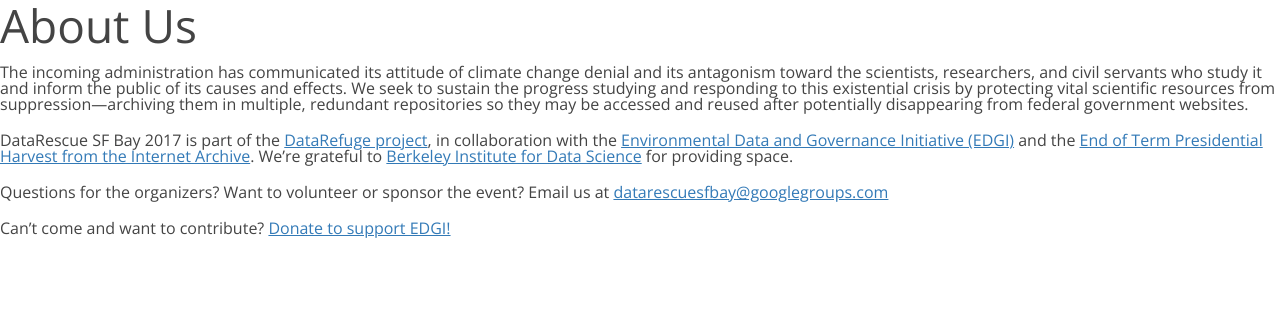
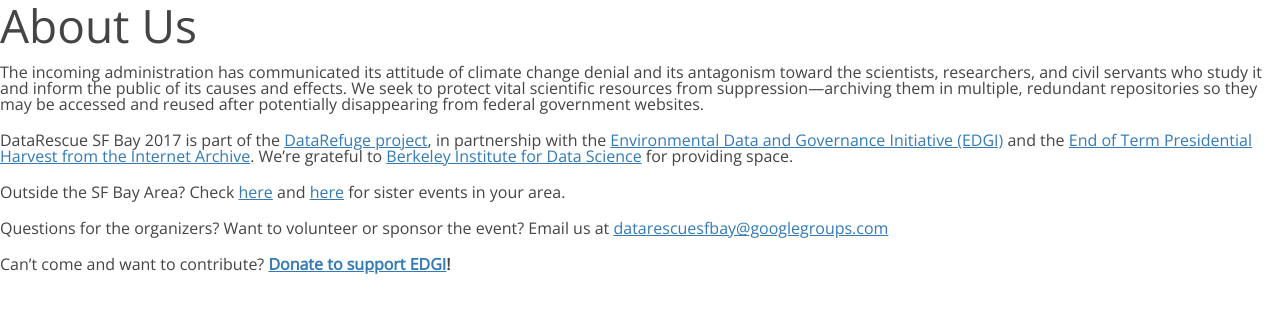
Before and after one commit to suchthis/DataRescueSFBay.github.io, a Jekyll site: the page built from 2016/_posts/2014-01-10-about.md, in a window 1280 px wide. Shown: the top 313 px of the page. Built offline with Jekyll 4.4.1, drawn with Linux system fonts in a browser that asks for light colours; nearby versions of some CDN libraries; our own code applies the rules of GitHub Pages for plain Markdown files.

Commit message:
Update 2014-01-10-about.md

```diff
--- a/2016/_posts/2014-01-10-about.md
+++ b/2016/_posts/2014-01-10-about.md
@@ -7,10 +7,12 @@
 
 # About Us
 
-The incoming administration has communicated its attitude of climate change denial and its antagonism toward the scientists, researchers, and civil servants who study it and inform the public of its causes and effects. We seek to sustain the progress studying and responding to this existential crisis by protecting vital scientific resources from suppression---archiving them in multiple, redundant repositories so they may be accessed and reused after potentially disappearing from federal government websites.
+The incoming administration has communicated its attitude of climate change denial and its antagonism toward the scientists, researchers, and civil servants who study it and inform the public of its causes and effects. We seek to protect vital scientific resources from suppression---archiving them in multiple, redundant repositories so they may be accessed and reused after potentially disappearing from federal government websites.
 
-DataRescue SF Bay 2017 is part of the [DataRefuge project](http://www.ppehlab.org/datarefuge), in collaboration with the [Environmental Data and Governance Initiative (EDGI)](https://envirodatagov.org/) and the [End of Term Presidential Harvest from the Internet Archive](http://eotarchive.cdlib.org/). We're grateful to [Berkeley Institute for Data Science](https://bids.berkeley.edu/) for providing space.
+DataRescue SF Bay 2017 is part of the [DataRefuge project](http://www.ppehlab.org/datarefuge), in partnership with the [Environmental Data and Governance Initiative (EDGI)](https://envirodatagov.org/) and the [End of Term Presidential Harvest from the Internet Archive](http://eotarchive.cdlib.org/). We're grateful to [Berkeley Institute for Data Science](https://bids.berkeley.edu/) for providing space.
+
+Outside the SF Bay Area? Check [here](https://envirodatagov.org/events/) and [here](http://www.ppehlab.org/datarescue-events) for sister events in your area.
 
 Questions for the organizers? Want to volunteer or sponsor the event? Email us at [datarescuesfbay@googlegroups.com](mailto:datarescuesfbay@googlegroups.com)
 
-Can't come and want to contribute? [Donate to support EDGI!](https://www.generosity.com/community-fundraising/protect-public-environmental-data-and-research)
+Can't come and want to contribute? **[Donate to support EDGI](https://www.generosity.com/community-fundraising/protect-public-environmental-data-and-research)!**
```
